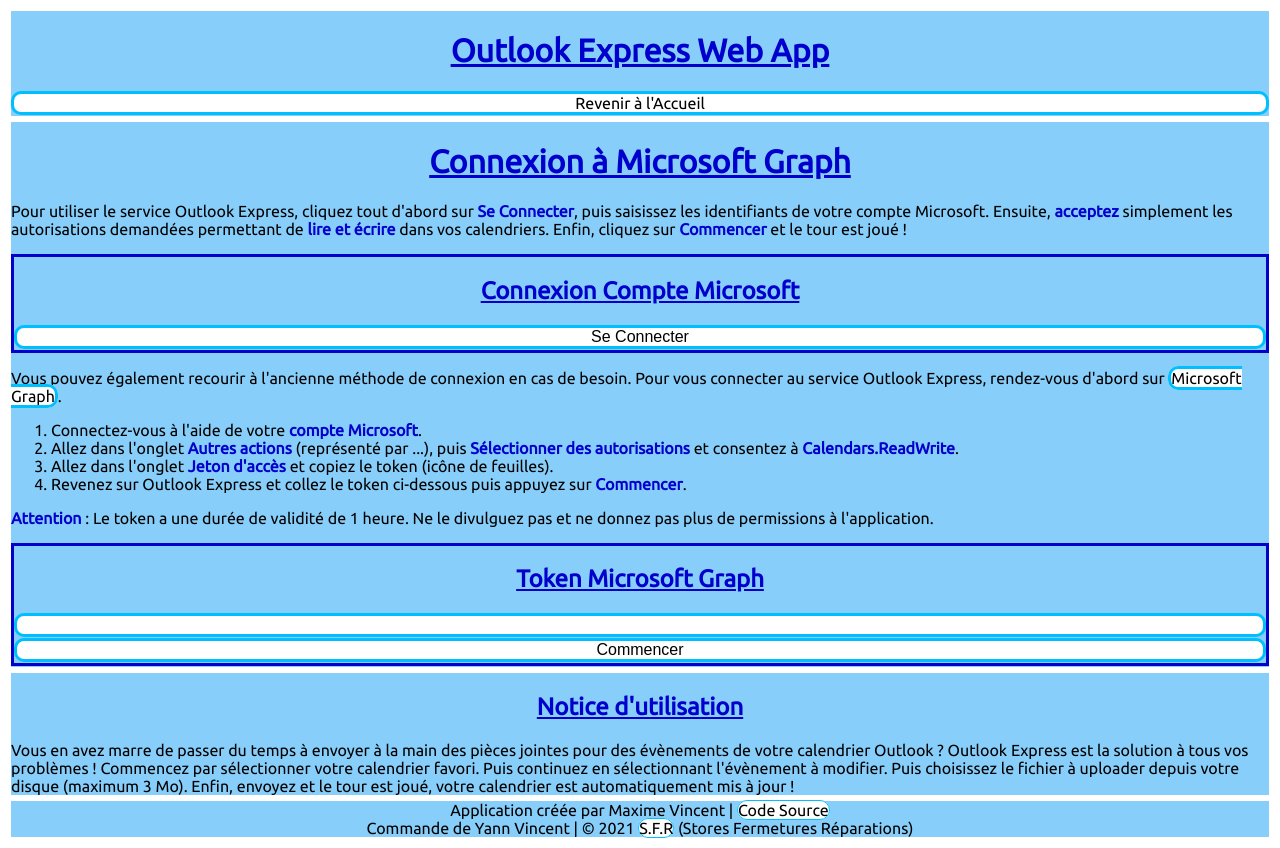
After one commit to orthose/outlook-express, a PHP site: page /index.php in a window 1280 px wide. The commit adds this page. Run offline with PHP 8.4, Linux system fonts and the light colour scheme.

Commit message:
Connexion centralisée à Microsoft

```diff
--- /dev/null
+++ b/config.php
@@ -0,0 +1,12 @@
+<?php
+
+// Configuration pour la connexion à Microsoft Graph
+$config = array(
+  "client_id" => "",
+  // client_secret ne doit pas être envoyé au client
+  "client_secret" => "",
+  "redirect_uri" => "/redirect.php",
+  "scope" => "Calendars.ReadWrite",
+);
+
+?>
--- a/connection.js
+++ b/connection.js
@@ -1,15 +1,42 @@
-let token_mg = "" // Token Microsoft Graph
+// Demande de code d'autorisation à Microsoft Graph
+function get_authorization() {
+  const url = "https://login.microsoftonline.com/common/oauth2/v2.0/authorize"
+  + "?client_id=" + config["client_id"]
+  + "&redirect_uri=" + encodeURIComponent(config["redirect_uri"])
+  + "&response_type=code"
+  + "&scope=" + config["scope"];
+  window.location.href = url;
+}
 
-function connection() {
-  token_mg = $("input[type='password']").val()
-  if (token_mg !== "") {
+// Chargement de la page des calendriers
+function start() {
   get_calendars();
   // Revenir en haut de la page
   window.scrollTo(0,0);
   // Revenir en arrière pour revenir à l'accueil
   window.onpopstate = function(event) {
-      window.location.href="index.html";
+    window.location.href="index.php";
   };
   history.pushState({page: 1}, "Accueil");
 }
+
+// Démarrer l'application en chargeant les calendriers
+// Si on a entré le token manuellement
+function start_with_token() {
+  const input_token = $("input[type='password']").val()
+  if (input_token !== "") {
+    token_mg = input_token;
+    start();
   }
+}
+
+// Démarrer l'application en chargeant les calendriers
+// Si on n'a pas entré de token mais que l'on s'est connecté à Microsoft
+function start_without_token() {
+  if (token_mg === "") {
+    error();
+  }
+  else {
+    start();
+  }
+}
--- /dev/null
+++ b/index.php
@@ -0,0 +1,96 @@
+<?php session_start(); ?>
+<!doctype html>
+<html lang="fr">
+<head>
+  <meta charset="utf-8">
+  <title>Outlook Express</title>
+  <!-- Responsive Web Site for smartphone -->
+  <meta name="viewport" content="width=device-width,initial-scale=1.0">
+  <link rel="stylesheet" type="text/css" href="https://fonts.googleapis.com/css?family=Ubuntu">
+  <link href='style.css' rel='stylesheet'/>
+  <script src="https://ajax.googleapis.com/ajax/libs/jquery/3.5.1/jquery.min.js"></script>
+  <script src="fold.js"></script>
+  <script src="outlook-requests.js"></script>
+  <script>
+  // Plus économe en énergie qu'un appel AJAX
+  // Informations pour la demande de code d'autorisation côté client
+  const config = {
+    <?php
+      require("config.php");
+      echo "client_id: '".$config["client_id"]."',";
+      echo "redirect_uri: '".$config["redirect_uri"]."',";
+      echo "scope: '".$config["scope"]."',";
+    ?>
+  };
+  // Token Microsoft Graph
+  token_mg =
+    <?php
+      if (!isset($_SESSION["token"])) {echo '""';}
+      else {echo '"'.$_SESSION["token"].'"';}
+    ?>;
+  </script>
+  <script src="connection.js"></script>
+</head>
+<body>
+  <header>
+    <h1>Outlook Express Web App</h1>
+    <a href='index.php'>Revenir à l'Accueil</a>
+  </header>
+  <main>
+    <h1>Connexion à Microsoft Graph</h1>
+    <p>
+      Pour utiliser le service Outlook Express, cliquez tout d'abord sur
+      <strong>Se&nbsp;Connecter</strong>, puis saisissez les identifiants de votre
+      compte Microsoft. Ensuite, <strong>acceptez</strong> simplement les
+      autorisations demandées permettant de <strong>lire et écrire</strong>
+      dans vos calendriers. Enfin, cliquez sur <strong>Commencer</strong>
+      et le tour est joué&nbsp;!
+    </p>
+    <div id="connection_without_token">
+      <h2>Connexion Compte Microsoft</h2>
+      <input type="submit"
+      value="<?php if (!isset($_SESSION["token"])) {echo "Se Connecter";} else {echo "Commencer";} ?>"
+      onClick="<?php if (!isset($_SESSION["token"])) {echo "get_authorization()";} else {echo "start_without_token()";} ?>">
+    </div>
+    <p>
+      Vous pouvez également recourir à l'ancienne méthode de connexion en cas de besoin.
+      Pour vous connecter au service Outlook Express, rendez-vous d'abord sur
+      <a href="https://developer.microsoft.com/fr-fr/graph/graph-explorer" target="_blank">Microsoft Graph</a>.
+      <ol>
+        <li>Connectez-vous à l'aide de votre <strong>compte Microsoft</strong>.</li>
+        <li>Allez dans l'onglet <strong>Autres actions</strong> (représenté par&nbsp;...), puis <strong>Sélectionner des autorisations</strong> et consentez à <strong>Calendars.ReadWrite</strong>.</li>
+        <li>Allez dans l'onglet <strong>Jeton d'accès</strong> et copiez le token (icône de feuilles).</li>
+        <li>Revenez sur Outlook Express et collez le token ci-dessous puis appuyez sur <strong>Commencer</strong>.</li>
+      </ol>
+      <strong>Attention&nbsp;</strong>: Le token a une durée de validité de 1&nbsp;heure.
+      Ne le divulguez pas et ne donnez pas plus de permissions à l'application.
+    </p>
+    <div id="connection_with_token" <?php if (isset($_SESSION["token"])) {echo "hidden";} ?>>
+      <h2>Token Microsoft Graph</h2>
+      <input type="password">
+      <input type="submit" value="Commencer" onClick="start_with_token()">
+    </div>
+  </main>
+  <section>
+    <h1>Notice d'utilisation</h1>
+    Vous en avez marre de passer du temps à envoyer à la main des pièces jointes
+    pour des évènements de votre calendrier Outlook&nbsp;?
+    Outlook Express est la solution à tous vos problèmes&nbsp;!
+    Commencez par sélectionner votre calendrier favori.
+    Puis continuez en sélectionnant l'évènement à modifier. Puis choisissez le fichier
+    à uploader depuis votre disque (maximum 3&nbsp;Mo). Enfin, envoyez et le tour
+    est joué, votre calendrier est automatiquement mis à jour&nbsp;!
+  </section>
+  <footer>
+    Application créée par Maxime Vincent | <a href="https://github.com/orthose/outlook-express" target="_blank">Code Source</a><br>
+    Commande de Yann Vincent | © 2021 <a href="https://www.stores-fermetures-91.fr/" target="_blank">S.F.R</a> (Stores Fermetures Réparations)
+  </footer>
+</body>
+</html>
+<?php
+  // Fin de la session
+  if (isset($_SESSION["token"])) {
+    unset($_SESSION["token"]);
+    session_destroy();
+  }
+?>
--- a/outlook-requests.js
+++ b/outlook-requests.js
@@ -2,7 +2,7 @@
 function error() {
   $("main").html($("<p class='error'>Oups, quelque chose s'est mal passé..."
   + " Le jeton est sans doute erroné ou périmé.</p>"));
-  $("main").append($("<a href='index.html'>Se Reconnecter</a>"));
+  $("main").append($("<a href='index.php'>Se Reconnecter</a>"));
 }
 
 // Fonction générale pour les requêtes GET
@@ -77,7 +77,7 @@ function get_calendars() {
           get_calendars();
           // Revenir à l'accueil
           window.onpopstate = function(event) {
-            window.location.href="index.html";
+            window.location.href="index.php";
           };
           history.pushState({page: 1}, "Accueil");
         };
--- a/style.css
+++ b/style.css
@@ -13,8 +13,9 @@ h1, h2 {
   text-align: center;
 }
 
-#connection {
+#connection_with_token, #connection_without_token {
   border: medium solid mediumblue;
+  margin: 1px 0px;
 }
 
 table {
@@ -47,7 +48,7 @@ footer {
   text-align: center;
 }
 
-input, a[href="index.html"] {
+input, a[href="index.php"] {
   display: block;
   box-sizing: border-box;
   text-align: center;
```
Also changed, not shown: connection.php (added, +37 -0 lines), index.html (deleted, +0 -55 lines), redirect.php (added, +12 -0 lines). Lines whose indentation alone changed are shown as unchanged.
